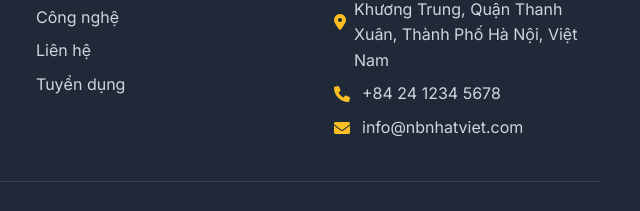
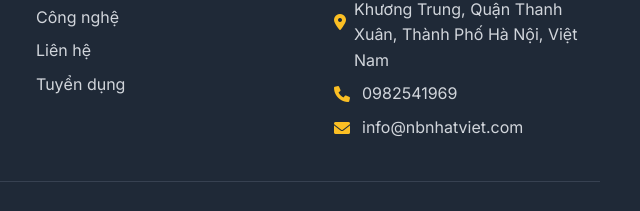
Before and after one commit to ngocbichday/nb-nhat-viet, a plain HTML site: page index.html in a window 1280 px wide. Shown: the part 3839-4050 px from the top of the page, 620-1260 px from the left. Drawn offline with Linux system fonts and the light colour scheme.

Commit message:
okilkkkkkkljkj

```diff
--- a/index.html
+++ b/index.html
@@ -321,7 +321,7 @@
                     <h4>Liên hệ</h4>
                     <div class="footer-contact">
                         <p><i class="fas fa-map-marker-alt"></i> Số 55 Tô Vĩnh Diện, Phường Khương Trung, Quận Thanh Xuân, Thành Phố Hà Nội, Việt Nam</p>
-                        <p><i class="fas fa-phone"></i> +84 24 1234 5678</p>
+                        <p><i class="fas fa-phone"></i>0982541969</p>
                         <p><i class="fas fa-envelope"></i> info@nbnhatviet.com</p>
                     </div>
                 </div>
```
